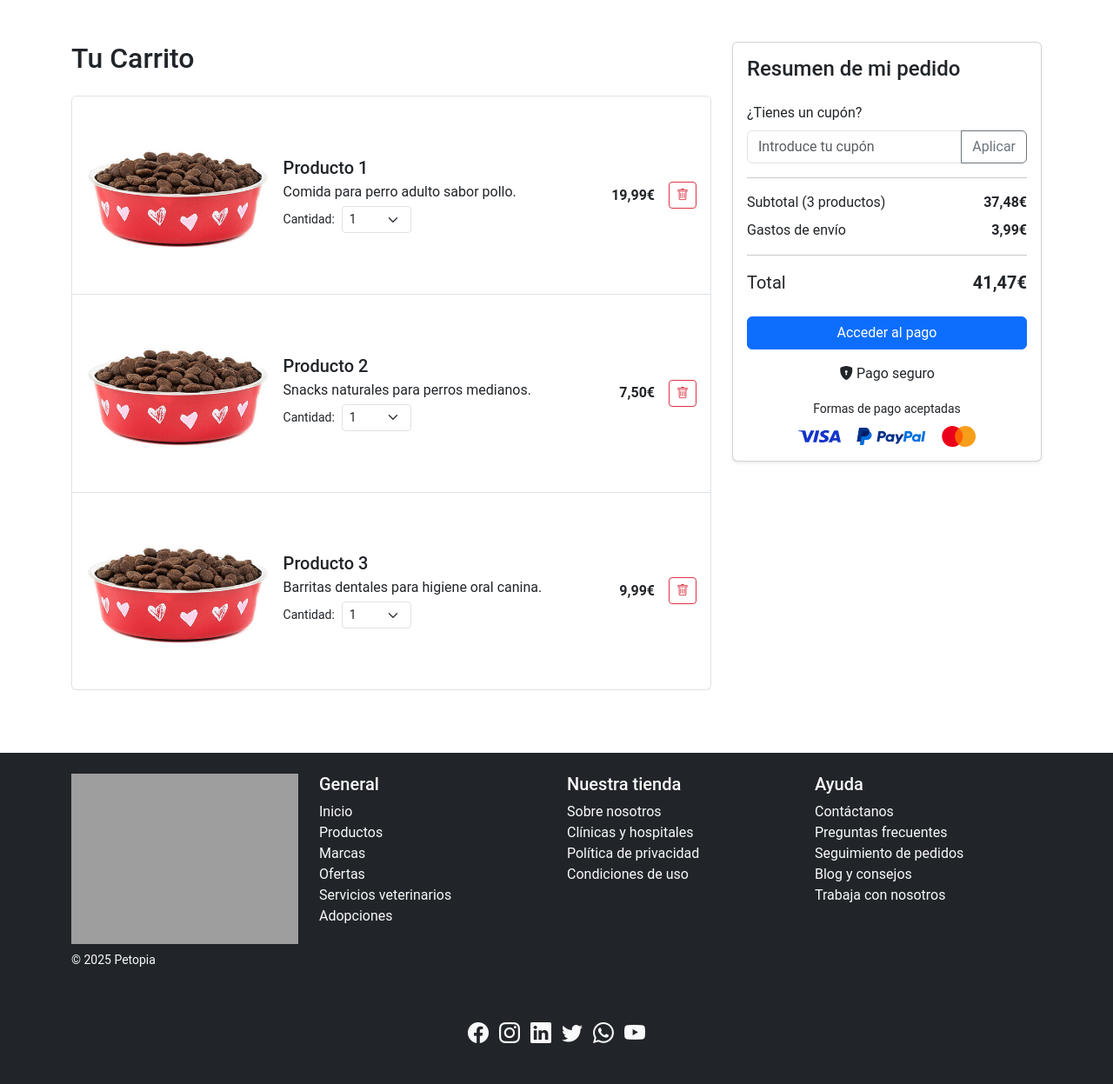
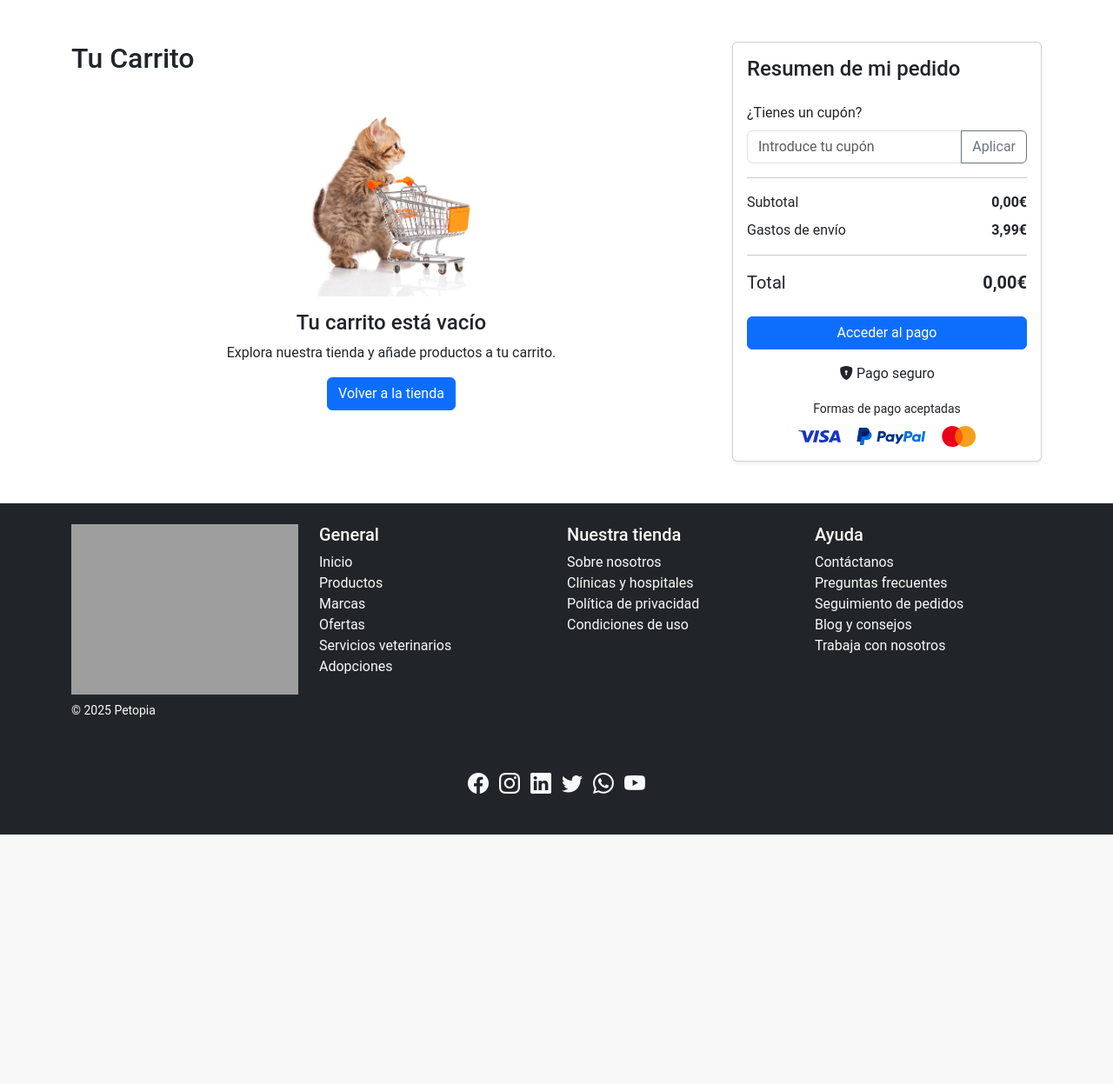
Before and after one commit to typicalmoods/grupo_7_petopia, a PHP site: page /cart.php in a window 1280 px wide. Shown: the part 106-1353 px from the top of the page at 87% size. After the commit the page ends 1066 px from the top, so only its background shows below. Run offline with PHP 8.4, Linux system fonts and the light colour scheme; grey boxes are pictures that could not be loaded.

Commit message:
mejora carrito

```diff
--- a/docker-compose.yml
+++ b/docker-compose.yml
@@ -1,4 +1,3 @@
-name: petopia
 
 services:
   frontend:
--- a/frontend/cart.php
+++ b/frontend/cart.php
@@ -17,66 +17,14 @@
       <!-- Columna Izquierda: Lista del carrito -->
       <div class="col-lg-8 mb-4 h-100">
         <h2 class="mb-4">Tu Carrito</h2>
-        <div class="list-group">
-
-          <!-- Producto 1 -->
-          <div class="list-group-item d-flex align-items-center">
-            <img src="./assets/img/comida.jpg" alt="Producto 1" class="me-3 rounded" style="width:30%;">
-            <div class="flex-grow-1">
-              <h5 class="mb-1">Producto 1</h5>
-              <p class="mb-1">Comida para perro adulto sabor pollo.</p>
-              <div class="d-flex align-items-center">
-                <small class="me-2">Cantidad:</small>
-                <select class="form-select form-select-sm quantity-select" style="width: 80px;">
-                  <option value="1" selected>1</option>
-                  <!-- otras opciones -->
-                </select>
-              </div>
-            </div>
-            <div class="ms-3"><strong>19,99€</strong></div>
-            <button type="button" class="btn btn-outline-danger btn-sm ms-3 remove-item">
-              <i class="bi bi-trash"></i>
-            </button>
-          </div>
-
-          <!-- Producto 2 -->
-          <div class="list-group-item d-flex align-items-center">
-            <img src="./assets/img/comida.jpg" alt="Producto 2" class="me-3 rounded" style="width:30%;">
-            <div class="flex-grow-1">
-              <h5 class="mb-1">Producto 2</h5>
-              <p class="mb-1">Snacks naturales para perros medianos.</p>
-              <div class="d-flex align-items-center">
-                <small class="me-2">Cantidad:</small>
-                <select class="form-select form-select-sm quantity-select" style="width: 80px;">
-                  <option value="1" selected>1</option>
-                </select>
-              </div>
-            </div>
-            <div class="ms-3"><strong>7,50€</strong></div>
-            <button type="button" class="btn btn-outline-danger btn-sm ms-3 remove-item">
-              <i class="bi bi-trash"></i>
-            </button>
-          </div>
-
-          <!-- Producto 3 -->
-          <div class="list-group-item d-flex align-items-center">
-            <img src="./assets/img/comida.jpg" alt="Producto 3" class="me-3 rounded" style="width:30%;">
-            <div class="flex-grow-1">
-              <h5 class="mb-1">Producto 3</h5>
-              <p class="mb-1">Barritas dentales para higiene oral canina.</p>
-              <div class="d-flex align-items-center">
-                <small class="me-2">Cantidad:</small>
-                <select class="form-select form-select-sm quantity-select" style="width: 80px;">
-                  <option value="1" selected>1</option>
-                </select>
-              </div>
-            </div>
-            <div class="ms-3"><strong>9,99€</strong></div>
-            <button type="button" class="btn btn-outline-danger btn-sm ms-3 remove-item">
-              <i class="bi bi-trash"></i>
-            </button>
-          </div>
-
+        <div id="carrito-lista" class="list-group">
+          <!-- Los productos del carrito se cargarán dinámicamente aquí -->
+        </div>
+        <div id="carrito-vacio" class="text-center" style="display: none;">
+          <img src="assets/img/gatocarrito.jpg" alt="Carrito vacío" class="img-fluid mb-3" style="max-width: 200px;">
+          <h4>Tu carrito está vacío</h4>
+          <p>Explora nuestra tienda y añade productos a tu carrito.</p>
+          <a href="index.php" class="btn btn-primary">Volver a la tienda</a>
         </div>
       </div>
 
@@ -97,39 +45,36 @@
             <hr />
 
             <div class="d-flex justify-content-between">
-              <span>Subtotal (3 productos)</span>
-              <strong>37,48€</strong>
+              <span>Subtotal</span>
+              <strong id="subtotal">0,00€</strong>
             </div>
             <div class="d-flex justify-content-between mt-2">
               <span>Gastos de envío</span>
-              <strong>3,99€</strong>
+              <strong id="envio">3,99€</strong>
             </div>
             <hr />
             <div class="d-flex justify-content-between fs-5">
               <span>Total</span>
-              <strong>41,47€</strong>
+              <strong id="total">3,99€</strong>
             </div>
 
             <div class="mt-4">
-              <a href="pago.php" class="btn btn-primary w-100 ">Acceder al pago</a>
+              <a href="pago.php" class="btn btn-primary w-100">Acceder al pago</a>
             </div>
 
             <div class="text-center mt-3">
               <div class="mt-2">
                 <i class="bi bi-shield-lock-fill"></i> Pago seguro
                 <div class="mt-3">
-                <small >Formas de pago aceptadas</small>
+                  <small>Formas de pago aceptadas</small>
                 </div>
                 <!-- Contenedor de iconos -->
                 <div class="d-flex justify-content-center align-items-center gap-3 mt-2">
-                    <!-- Puedes usar imágenes o SVGs inline. Aquí se usan <img> como ejemplo -->
-                    <img src="assets/icons/visa.svg" alt="Visa" style="height:24px;">
-                    <img src="assets/icons/paypal.svg" alt="PayPal" style="height:24px;">
-                    <img src="assets/icons/mastercard.svg" alt="MasterCard" style="height:24px;">
+                  <img src="assets/icons/visa.svg" alt="Visa" style="height:24px;">
+                  <img src="assets/icons/paypal.svg" alt="PayPal" style="height:24px;">
+                  <img src="assets/icons/mastercard.svg" alt="MasterCard" style="height:24px;">
                 </div>
               </div>
-
-
             </div>
 
           </div>
@@ -144,5 +89,86 @@
   <!-- Bootstrap Bundle JS -->
   <script src="https://cdn.jsdelivr.net/npm/bootstrap@5.3.3/dist/js/bootstrap.bundle.min.js"></script>
   <script src="js/main.js"></script>
+  <script>
+    // Función para cargar el carrito desde localStorage
+    function cargarCarrito() {
+      const carrito = JSON.parse(localStorage.getItem("carrito")) || [];
+      const carritoLista = document.getElementById("carrito-lista");
+      const carritoVacio = document.getElementById("carrito-vacio");
+      const subtotalElement = document.getElementById("subtotal");
+      const totalElement = document.getElementById("total");
+      const envio = 3.99; // Gastos de envío fijos
+
+      carritoLista.innerHTML = ""; // Limpiar la lista del carrito
+      let subtotal = 0;
+
+      if (carrito.length === 0) {
+        carritoVacio.style.display = "block";
+        subtotalElement.textContent = "0,00€";
+        totalElement.textContent = "0,00€";
+        return;
+      } else {
+        carritoVacio.style.display = "none";
+      }
+
+      carrito.forEach((producto, index) => {
+        const item = document.createElement("div");
+        item.classList.add("list-group-item", "d-flex", "align-items-center");
+
+        item.innerHTML = `
+          <img src="${producto.imagen}" alt="${producto.description}" class="me-3 rounded" style="width:30%;">
+          <div class="flex-grow-1">
+            <h5 class="mb-1">${producto.description}</h5>
+            <p class="mb-1">${producto.marca}</p>
+            <div class="d-flex align-items-center">
+              <small class="me-2">Cantidad:</small>
+              <select class="form-select form-select-sm quantity-select" style="width: 80px;" data-index="${index}">
+                ${[...Array(10).keys()].map(i => `<option value="${i + 1}" ${producto.cantidad === i + 1 ? "selected" : ""}>${i + 1}</option>`).join("")}
+              </select>
+            </div>
+          </div>
+          <div class="ms-3"><strong>${(producto.precio * producto.cantidad).toFixed(2)}€</strong></div>
+          <button type="button" class="btn btn-outline-danger btn-sm ms-3 remove-item" data-index="${index}">
+            <i class="bi bi-trash"></i>
+          </button>
+        `;
+
+        subtotal += producto.precio * producto.cantidad;
+        carritoLista.appendChild(item);
+      });
+
+      // Actualizar subtotal y total
+      subtotalElement.textContent = `${subtotal.toFixed(2)}€`;
+      totalElement.textContent = `${(subtotal + envio).toFixed(2)}€`;
+
+      // Agregar eventos a los selectores de cantidad y botones de eliminar
+      document.querySelectorAll(".quantity-select").forEach(select => {
+        select.addEventListener("change", (e) => actualizarCantidad(e.target.dataset.index, e.target.value));
+      });
+
+      document.querySelectorAll(".remove-item").forEach(button => {
+        button.addEventListener("click", (e) => eliminarProducto(e.target.dataset.index));
+      });
+    }
+
+    // Función para actualizar la cantidad de un producto
+    function actualizarCantidad(index, cantidad) {
+      const carrito = JSON.parse(localStorage.getItem("carrito")) || [];
+      carrito[index].cantidad = parseInt(cantidad);
+      localStorage.setItem("carrito", JSON.stringify(carrito));
+      cargarCarrito();
+    }
+
+    // Función para eliminar un producto del carrito
+    function eliminarProducto(index) {
+      const carrito = JSON.parse(localStorage.getItem("carrito")) || [];
+      carrito.splice(index, 1);
+      localStorage.setItem("carrito", JSON.stringify(carrito));
+      cargarCarrito();
+    }
+
+    // Cargar el carrito al cargar la página
+    document.addEventListener("DOMContentLoaded", cargarCarrito);
+  </script>
 </body>
 </html>
--- a/frontend/includes/header.php
+++ b/frontend/includes/header.php
@@ -28,6 +28,7 @@
                             d="M11.742 10.344a6.5 6.5 0 1 0-1.397 1.398h-.001q.044.06.098.115l3.85 3.85a1 1 0 0 0 1.415-1.414l-3.85-3.85a1 1 0 0 0-.115-.1zM12 6.5a5.5 5.5 0 1 1-11 0 5.5 5.5 0 0 1 11 0" />
                     </svg>
                 </button>
+                <div id="sugerencias" class="sugerencias-container"></div>
             </div>
 
 
--- a/frontend/js/main.js
+++ b/frontend/js/main.js
@@ -38,18 +38,32 @@ const productos = [
   },
 ];
 
-// Carrito global
-let carrito = [];
-
+// Variables globales
+let carrito = JSON.parse(localStorage.getItem("carrito")) || [];
 const productContainer = document.getElementById("producto-container");
 const carritoContador = document.getElementById("carrito-contador");
+const inputBusqueda = document.querySelector(".barraBusqueda");
+const botonBuscar = document.querySelector(".search-btn");
 
-// Función que muestra un array de productos
+// 🎯 Contenedor de sugerencias
+const sugerenciasContainer = document.createElement("div");
+sugerenciasContainer.id = "sugerencias";
+sugerenciasContainer.classList.add("sugerencias-container");
+inputBusqueda.parentNode.appendChild(sugerenciasContainer);
+
+// Función para mostrar productos
 function mostrarProductos(lista) {
-  productContainer.innerHTML = "";
+  const productContainer = document.getElementById("producto-container");
+
+  // Verificar si el contenedor existe
+  if (!productContainer) {
+    console.error("El contenedor 'producto-container' no existe en el DOM.");
+    return;
+  }
+
+  productContainer.innerHTML = ""; // Limpiar el contenedor antes de agregar productos
 
   lista.forEach((producto) => {
-    // Crear el elemento de la tarjeta
     const productCard = document.createElement("div");
     productCard.classList.add("producto-card");
 
@@ -68,7 +82,7 @@ function mostrarProductos(lista) {
             </svg>
           </span>
         </div>
-        <button class="agregarAlCarrito ">
+        <button class="agregarAlCarrito">
           Añadir al carrito
           <span>
             <svg xmlns="http://www.w3.org/2000/svg" width="16" height="16" fill="currentColor" class="bi bi-cart2" viewBox="0 0 16 16">
@@ -79,7 +93,7 @@ function mostrarProductos(lista) {
       </div>
     `;
 
-    // Evento para cambiar el estado del ícono favorito
+    // Evento para cambiar estado favorito
     const favoritoIcono = productCard.querySelector(".favorite-icon");
     favoritoIcono.addEventListener("click", () => {
       favoritoIcono.classList.toggle("favorited");
@@ -88,18 +102,37 @@ function mostrarProductos(lista) {
     // Evento para agregar producto al carrito
     const agregarAlCarrito = productCard.querySelector(".agregarAlCarrito");
     agregarAlCarrito.addEventListener("click", () => {
-      carrito.push(producto);
-      carritoContador.textContent = carrito.length;
+      agregarProductoAlCarrito(producto);
     });
 
     productContainer.appendChild(productCard);
   });
 }
 
+// Función para agregar producto al carrito
+function agregarProductoAlCarrito(producto) {
+  const existe = carrito.find(
+    (item) =>
+      item.marca === producto.marca && item.description === producto.description
+  );
+
+  if (existe) {
+    existe.cantidad++;
+  } else {
+    carrito.push({
+      imagen: producto.imagen,
+      marca: producto.marca,
+      description: producto.description,
+      precio: parseFloat(producto.precio.replace("€", "")),
+      cantidad: 1,
+    });
+  }
+
+  localStorage.setItem("carrito", JSON.stringify(carrito));
+  carritoContador.textContent = carrito.reduce((sum, p) => sum + p.cantidad, 0);
+}
+
 // Función para filtrar productos
-const inputBusqueda = document.querySelector(".barraBusqueda");
-const botonBuscar = document.querySelector(".search-btn");
-
 function filtrarProductos() {
   const texto = inputBusqueda.value.toLowerCase();
 
@@ -112,19 +145,140 @@ function filtrarProductos() {
   mostrarProductos(productosFiltrados);
 }
 
-inputBusqueda.addEventListener("input", filtrarProductos);
+// Función para mostrar sugerencias
+function mostrarSugerencias() {
+  const texto = inputBusqueda.value.toLowerCase();
+  sugerenciasContainer.innerHTML = "";
+
+  if (texto.length === 0) {
+    sugerenciasContainer.style.display = "none";
+    return;
+  }
+
+  const productosFiltrados = productos.filter(
+    (producto) =>
+      producto.description.toLowerCase().includes(texto) ||
+      producto.marca.toLowerCase().includes(texto)
+  );
+
+  if (productosFiltrados.length > 0) {
+    productosFiltrados.forEach((producto) => {
+      const item = document.createElement("div");
+      item.classList.add("sugerencia-item");
+      item.innerHTML = `
+        <img src="${producto.imagen}" alt="${producto.marca}">
+        <span>${producto.marca} - ${producto.description}</span>
+      `;
+      item.addEventListener("click", () => {
+        inputBusqueda.value = producto.marca;
+        mostrarProductos([producto]);
+        sugerenciasContainer.style.display = "none";
+      });
+      sugerenciasContainer.appendChild(item);
+    });
+    sugerenciasContainer.style.display = "block";
+  } else {
+    sugerenciasContainer.style.display = "none";
+  }
+}
+
+// Listeners
+inputBusqueda.addEventListener("input", () => {
+  filtrarProductos();
+  mostrarSugerencias();
+});
+
 botonBuscar.addEventListener("click", filtrarProductos);
 
-mostrarProductos(productos);
+// Verificar si el contenedor existe antes de llamar a la función
+document.addEventListener("DOMContentLoaded", () => {
+  const productContainer = document.getElementById("producto-container");
+  if (!productContainer) {
+    console.warn(
+      "El contenedor 'producto-container' no está presente en esta página."
+    );
+    return;
+  }
 
+  // Mostrar todos los productos al inicio
+  mostrarProductos(productos);
+  carritoContador.textContent = carrito.reduce((sum, p) => sum + p.cantidad, 0);
+});
 
+// Cargar el carrito en la página de carrito
+document.addEventListener("DOMContentLoaded", () => {
+  const carritoLista = document.getElementById("carrito-lista");
+  if (!carritoLista) return;
 
-// BANNER
-const sliderTrack = document.querySelector(".slider-track");
-const totalSlides = 3;
-let currentSlide = 0;
+  carritoLista.innerHTML = "";
 
-setInterval(() => {
-  currentSlide = (currentSlide + 1) % totalSlides;
-  sliderTrack.style.transform = `translateX(-${currentSlide * 100}%)`;
-}, 6000);
+  if (carrito.length === 0) {
+    carritoLista.innerHTML = "<p>El carrito está vacío.</p>";
+    return;
+  }
+
+  carrito.forEach((producto) => {
+    const productoDiv = document.createElement("div");
+    productoDiv.classList.add("producto-carrito");
+    productoDiv.innerHTML = `
+      <div class="producto-img">
+        <img src="${producto.imagen}" alt="${producto.marca}">
+      </div>
+      <div class="producto-info">
+        <h4>${producto.marca}</h4>
+        <p>Precio: $${producto.precio}</p>
+        <p>Cantidad: ${producto.cantidad}</p>
+      </div>
+      <div class="producto-eliminar">
+        <button class="eliminar-producto" data-id="${producto.marca}">Eliminar</button>
+      </div>
+    `;
+    carritoLista.appendChild(productoDiv);
+  });
+
+  // Agregar eventos para eliminar productos
+  const botonesEliminar = document.querySelectorAll(".eliminar-producto");
+  botonesEliminar.forEach((boton) => {
+    boton.addEventListener("click", eliminarProductoDelCarrito);
+  });
+});
+
+// Eliminar producto del carrito
+function eliminarProductoDelCarrito(event) {
+  const idProducto = event.target.getAttribute("data-id");
+  carrito = carrito.filter((producto) => producto.marca !== idProducto);
+  localStorage.setItem("carrito", JSON.stringify(carrito));
+  cargarCarrito();
+}
+
+// Función para recargar carrito
+function cargarCarrito() {
+  const carritoLista = document.getElementById("carrito-lista");
+  if (!carritoLista) return;
+
+  carritoLista.innerHTML = "";
+
+  if (carrito.length === 0) {
+    carritoLista.innerHTML = "<p>El carrito está vacío.</p>";
+    return;
+  }
+
+  carrito.forEach((producto) => {
+    const productoDiv = document.createElement("div");
+    productoDiv.classList.add("producto-carrito");
+    productoDiv.innerHTML = `
+      <div class="producto-img">
+        <img src="${producto.imagen}" alt="${producto.marca}">
+      </div>
+      <div class="producto-info">
+        <h4>${producto.marca}</h4>
+        <p>Precio: $${producto.precio}</p>
+        <p>Cantidad: ${producto.cantidad}</p>
+      </div>
+      <div class="producto-eliminar">
+        <button class="eliminar-producto" data-id="${producto.marca}">Eliminar</button>
+      </div>
+    `;
+    carritoLista.appendChild(productoDiv);
+  });
+}
```
Also changed, not shown: frontend/css/style.css (+37 -1 lines), frontend/assets/img/gatocarrito.jpg (added).
